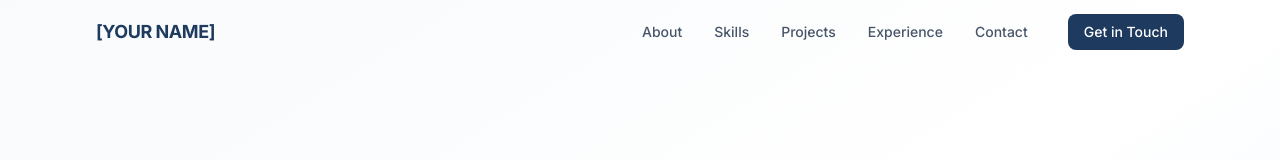
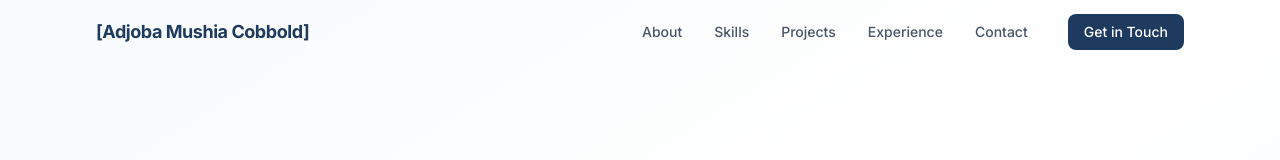
Before and after one commit to cobbold-m/Portfolio-website, a React (Vite) app in the folder client/: page / in a window 1280 px wide. Shown: the top 160 px of the page. Built offline with nearby package versions, Linux system fonts and the light colour scheme.

Commit message:
Update Navbar.jsx

```diff
--- a/client/src/components/Navbar.jsx
+++ b/client/src/components/Navbar.jsx
@@ -44,7 +44,7 @@ function Navbar() {
             className="text-[#1e3a5f] font-bold text-lg tracking-tight hover:text-[#3b82f6] transition-colors duration-200"
           >
             {/* TODO: Replace [YOUR NAME] with your actual name */}
-            [YOUR NAME]
+            [Adjoba Mushia Cobbold]
           </a>
 
           {/* Desktop nav links */}
```
